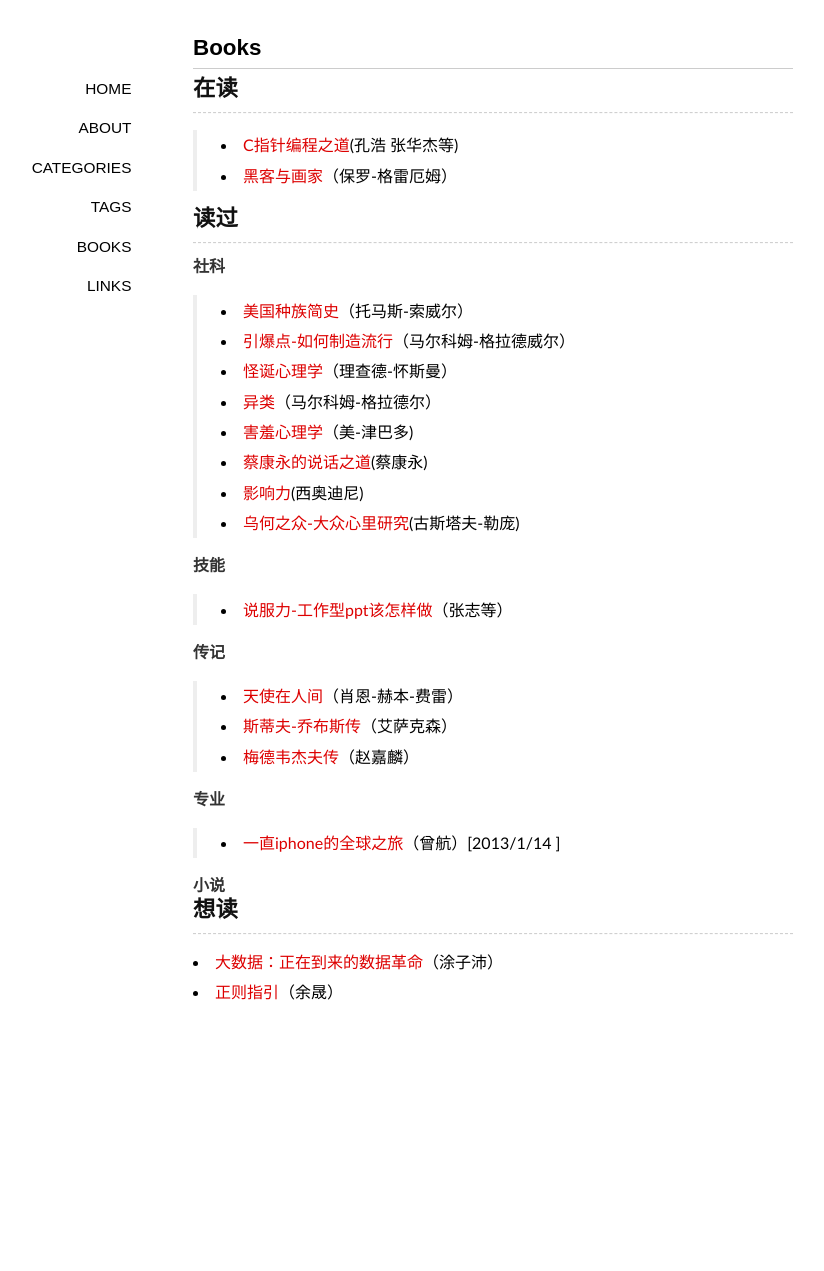
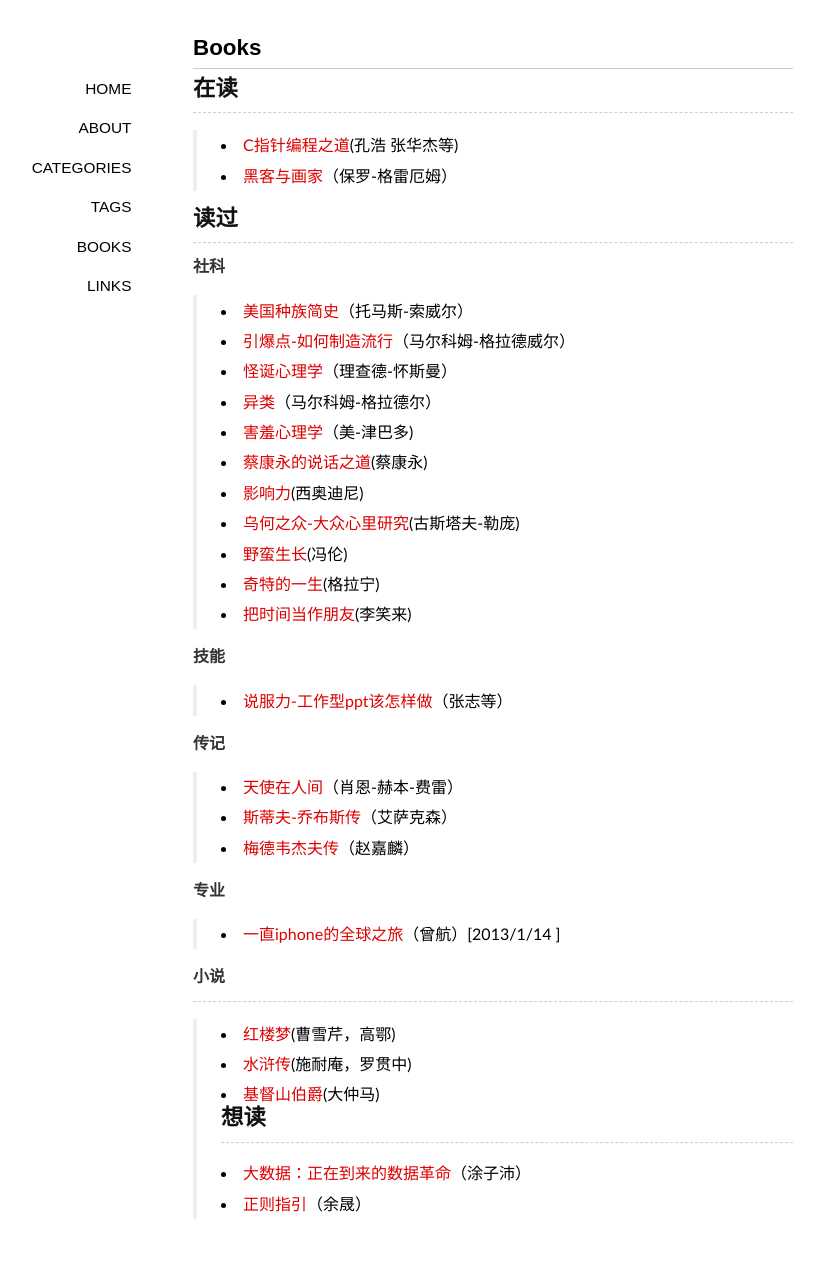
Before and after one commit to lazybios/lazybios.github.com, a Jekyll site: the page built from books/index.md, in a window 1280 px wide. Shown: the whole page, without its empty margins (147-971 px from the left). Built offline with Jekyll 4.4.1, drawn with Linux system fonts in a browser that asks for light colours; some web fonts are replaced; Markdown is read by kramdown in place of the engine named in the settings; comment, search, counter and statistics services are not loaded; before the commit the page ends 1043 px from its top, so only the background shows below that.

Commit message:
fix book index.md page

```diff
--- a/books/index.md
+++ b/books/index.md
@@ -7,7 +7,7 @@ comments: yes
 ##在读
 ---------------------------------
 > + [C指针编程之道]()(孔浩 张华杰等)
-+ [黑客与画家]()（保罗-格雷厄姆）
+> + [黑客与画家]()（保罗-格雷厄姆）
 
 ##读过
 ---------------------------------
@@ -20,6 +20,9 @@ comments: yes
 > + [蔡康永的说话之道]()(蔡康永)
 > + [影响力]()(西奥迪尼)
 > + [乌何之众-大众心里研究]()(古斯塔夫-勒庞)
+> + [野蛮生长]()(冯伦)
+> + [奇特的一生]()(格拉宁)
+> + [把时间当作朋友]()(李笑来)
 
 ####技能
 > + [说服力-工作型ppt该怎样做]()（张志等）
@@ -33,7 +36,10 @@ comments: yes
 > + [一直iphone的全球之旅]()（曾航）[2013/1/14 ]
 
 ####小说
-
+--------------------------------
+> + [红楼梦]()(曹雪芹，高鄂)
+> + [水浒传]()(施耐庵，罗贯中)
+> + [基督山伯爵]()(大仲马)
 ##想读
 --------------------------------
 + [大数据：正在到来的数据革命]()（涂子沛）
```
